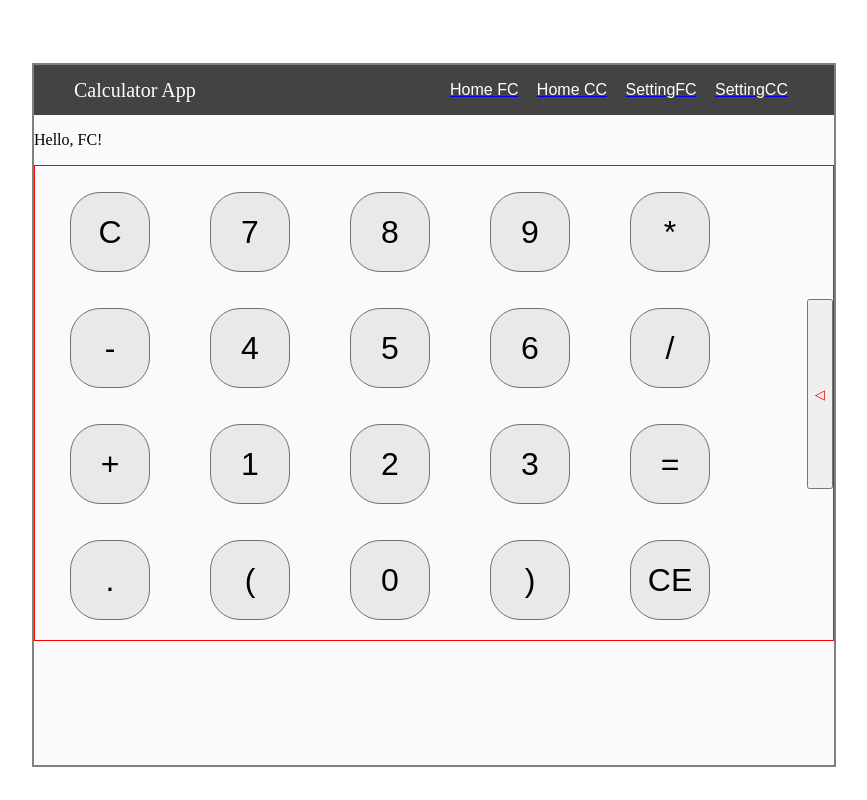
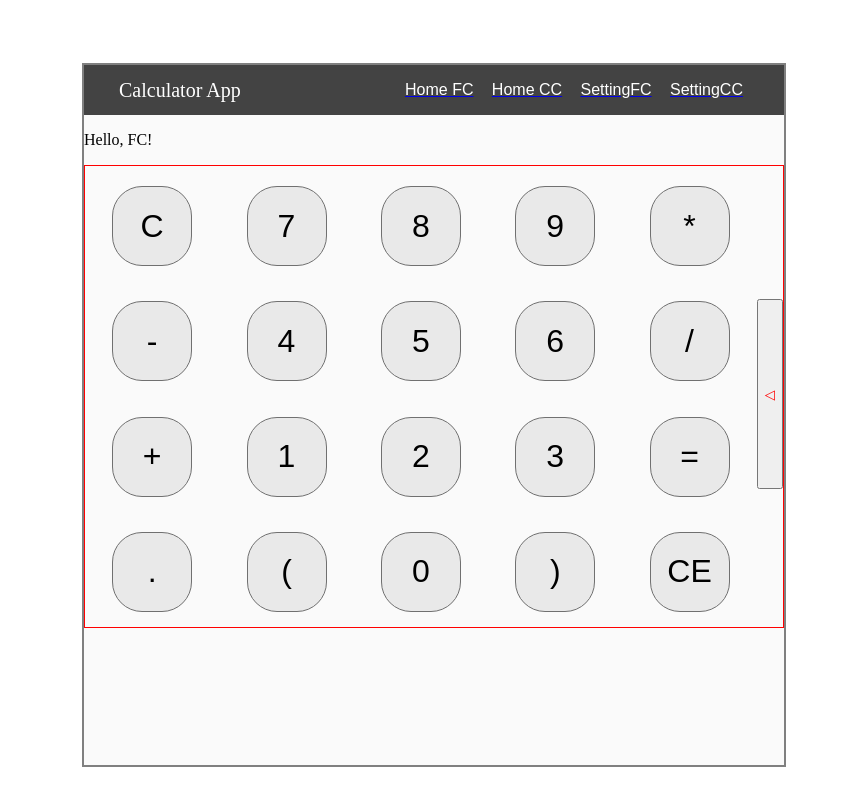
Before and after one commit to IsJeneva/Calculator, a React (Create React App) app: page / in a window 1280 px wide. Shown: the whole page, without its empty margins (206-1073 px from the left). Built offline with nearby package versions, Linux system fonts and the light colour scheme.

Commit message:
init commit

```diff
--- a/src/components/App/styled.js
+++ b/src/components/App/styled.js
@@ -1,14 +1,15 @@
 import styled from "styled-components"
 
+const CONTAINER_MAXWIDTH = 700
+const CONTAINER_HEIGHT = 700
+
 export const Container = styled.div`
-  max-width: 800px;
-  /* max-width: ${({ theme }) => theme.spaces[3] * theme.spaces[4]}px; */
+  max-width: ${CONTAINER_MAXWIDTH}px;
   margin-top: 5%;
   margin-left: auto;
   margin-right: auto;
   width: 100%;
-  /* margin: auto; */
-  height: 700px;
+  height: ${CONTAINER_HEIGHT}px;
   border: 2px solid grey;
   background-color: #e9e9e9;
   background-color: ${({ theme }) => theme.body};
--- a/src/components/ControlPanel/styled.js
+++ b/src/components/ControlPanel/styled.js
@@ -1,8 +1,10 @@
 import styled from "styled-components"
+
+const HEIGHT_CONTROLPANEL = 190
 
 export const BtnHistory = styled.button`
   color: #ff0000;
   float: right;
-  height: 190px;
+  height: ${HEIGHT_CONTROLPANEL}px;
   transform: translateY(70%);
 `
--- a/src/components/Display/styled.js
+++ b/src/components/Display/styled.js
@@ -2,7 +2,8 @@ import styled from "styled-components"
 
 export const DisplayInfo = styled.p`
   text-align: right;
-  padding-right: 40px;
+  /* padding-right: 40px; */
+  padding-right: ${({ theme }) => theme.spaces[8]};
   border-bottom: 3px solid #707070;
   font: normal normal normal 64px/77px "Kanit", sans-serif;
 `
@@ -11,6 +12,7 @@ export const DisplayResult = styled.h6`
   /* margin-top: 20px; */
   margin-top: ${({ theme }) => theme.spaces[1] + theme.spaces[4]}px;
   text-align: right;
-  padding-right: 40px;
+  padding-right: ${({ theme }) => theme.spaces[8]};
+  /* padding-right: 40px; */
   font: normal normal normal 64px/77px "Kanit", sans-serif;
 `
--- a/src/components/Header/styled.js
+++ b/src/components/Header/styled.js
@@ -1,9 +1,14 @@
 import styled from "styled-components"
 
+const WRAPPERHEADER_MAXWIDTH = 800
+const LINKHEADER_MAXWIDTH = 350
+
 export const WrapperHeader = styled.div`
-  max-width: 800px;
+  /* max-width: 800px; */
+  max-width: ${WRAPPERHEADER_MAXWIDTH}px;
   width: 100%;
-  min-height: 50px;
+  /* min-height: 50px; */
+  min-height: ${({ theme }) => theme.spaces[9]}px;
   max-height: 100px;
   background-color: #434343;
   background-color: ${({ theme }) => theme.headerColor};
@@ -11,7 +16,8 @@ export const WrapperHeader = styled.div`
 
 export const Wrapper = styled.div`
   width: 90%;
-  min-height: 50px;
+  /* min-height: 50px; */
+  min-height: ${({ theme }) => theme.spaces[9]}px;
   display: flex;
   align-items: center;
   flex-wrap: wrap;
@@ -21,13 +27,16 @@ export const Wrapper = styled.div`
 export const NameCalculatorApp = styled.p`
   color: white;
   margin: 0;
-  height: 30px;
+  /* height: 30px; */
+  height: ${({ theme }) => theme.spaces[4] + theme.spaces[7]}px;
   font-size: ${({ theme }) => theme.fontSizes[1]}px;
-  line-height: 30px;
+  /* line-height: 30px; */
+  line-height: ${({ theme }) => theme.spaces[4] + theme.spaces[7]}px;
 `
 
 export const LinkHeader = styled.button`
-  max-width: 350px;
+  /* max-width: 350px; */
+  max-width: ${LINKHEADER_MAXWIDTH}px;
   width: 100%;
   display: flex;
   justify-content: space-between;
@@ -35,7 +44,9 @@ export const LinkHeader = styled.button`
   flex-wrap: nowrap;
   border: none;
   outline: none;
-  height: 30px;
+  /* height: 30px; */
+  height: ${({ theme }) => theme.spaces[4] + theme.spaces[7]}px;
+
   // border: 1px solid red;
   /* background-color: #434343; */
   color: white;
@@ -47,12 +58,14 @@ export const Title = styled.p`
 `
 
 export const BtnHome = styled.button`
-  width: 40px;
+  /* width: 40px; */
+  width: ${({ theme }) => theme.fontSizes[8]}px;
   border: 1px solid red;
 `
 
 export const BtnSetting = styled.button`
-  width: 40px;
+  /* width: 40px; */
+  width: ${({ theme }) => theme.fontSizes[8]}px;
   border: 1px solid red;
 `
 // export const History = styled.button`
--- a/src/components/History/styled.js
+++ b/src/components/History/styled.js
@@ -1,8 +1,13 @@
 import styled from "styled-components"
 
+const HISTORYPANEL_WIDTH = 250
+const HISTORYPANEL_HEIGHT = 600
+
 export const HistoryPanel = styled.div`
-  width: 250px;
-  height: 600px;
+  /* width: 250px; */
+  width: ${HISTORYPANEL_WIDTH}px;
+  /* height: 600px; */
+  height: ${HISTORYPANEL_HEIGHT}px;
   max-height: 650px;
   /* border: 2px solid #adff2f; */
   border: 2px solid #adff2f;
@@ -14,5 +19,4 @@ export const BtnClearHistory = styled.button`
   justify-content: center;
   color: red; */
   transform: translateX(50%);
-
 `
--- a/src/components/Keypad/styled.js
+++ b/src/components/Keypad/styled.js
@@ -1,8 +1,13 @@
 import styled from "styled-components"
+
+// import theme from "../../theme"
+
+const WRAPPERKEYPAD_MAXWIDTH = 700
 
 export const WrapperKeypad = styled.div`
   width: 100%;
-  max-width: 700px;
+  /* max-width: 700px; */
+  max-width: ${WRAPPERKEYPAD_MAXWIDTH}px;
 `
 
 export const KeypadContainer = styled.div`
@@ -12,13 +17,16 @@ export const KeypadContainer = styled.div`
   grid-template-columns: 1fr 1fr 1fr 1fr 1fr;
   width: 100%;
   height: 80%;
-  padding: 5px;
+  /* padding: 4px; */
+  padding: ${({ theme }) => theme.spaces[2]};
   /* margin: 10px 0; */
 `
 
 export const KeypadButton = styled.button`
-  width: 80px;
-  height: 80px;
+  /* width: 80px; */
+  width: ${({ theme }) => theme.spaces[8] + theme.spaces[8]}px;
+  /* height: 80px; */
+  height: ${({ theme }) => theme.spaces[8] + theme.spaces[8]}px;
   border-radius: 30px;
   cursor: pointer;
   margin: 15px 0;
--- a/src/theme.js
+++ b/src/theme.js
@@ -33,7 +33,7 @@ const colors = {
   warmBeige,
   darkBeige,
 }
-const spaces = [0, 2, 4, 8, 10, 12]
+const spaces = [0, 2, 4, 8, 10, 12, 16, 20, 40, 50, 100]
 const fontSizes = [16, 20]
 
 export default {
```
